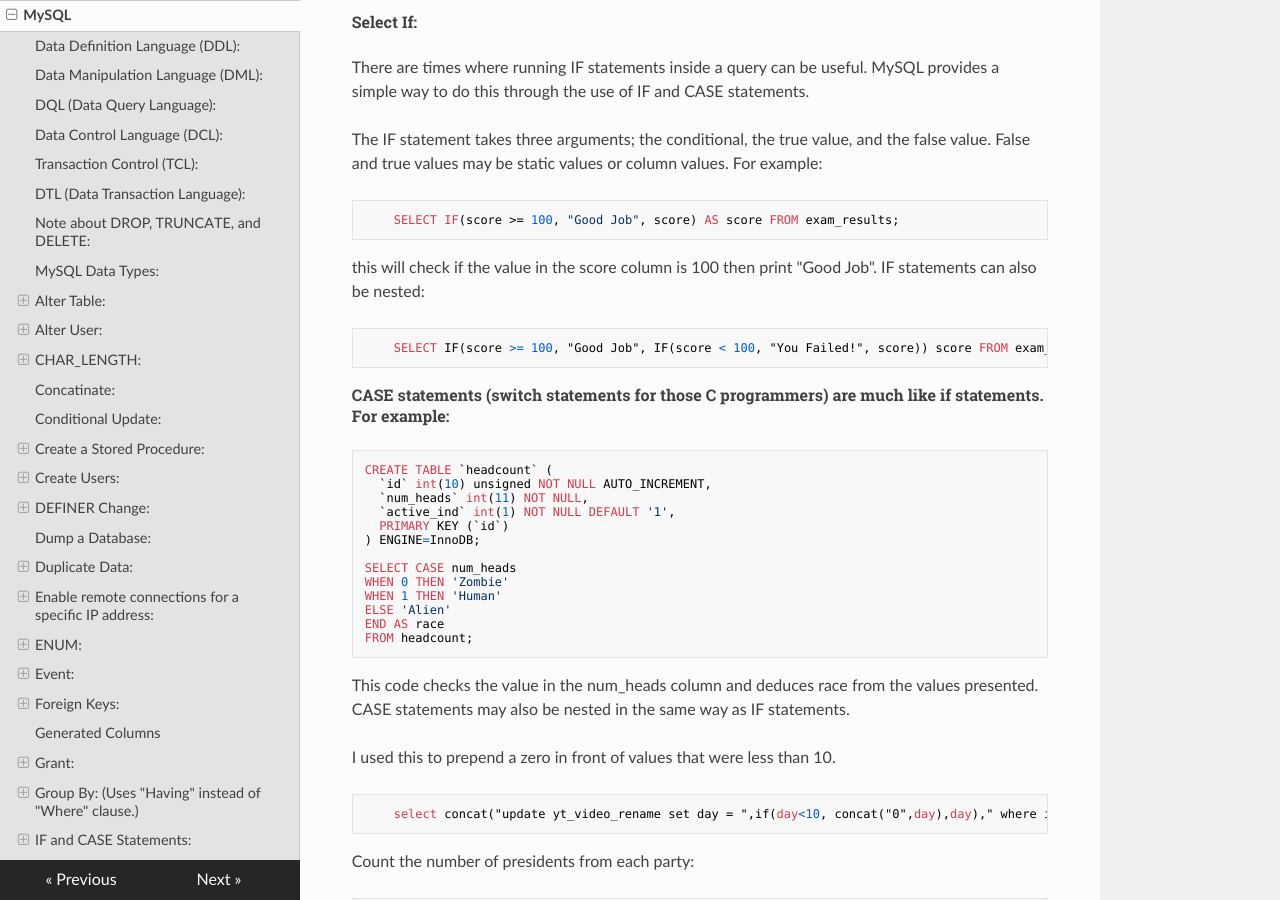
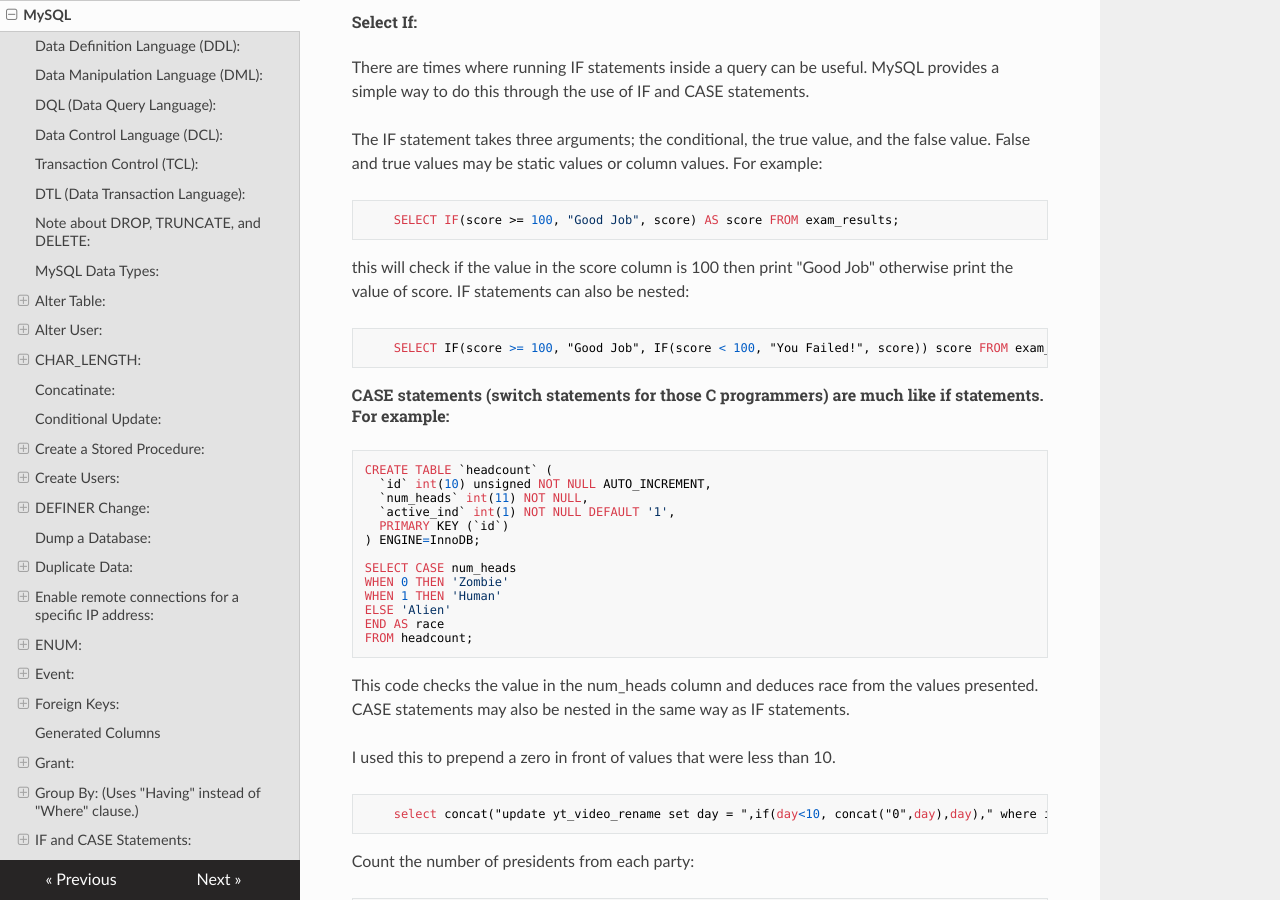
Before and after one commit to rldutch1/notes, an MkDocs documentation site: the page built from docs/mysql.md, in a window 1280 px wide and 900 px high, scrolled down 14416 px. Built offline with MkDocs 1.6.1, drawn with Linux system fonts in a browser that asks for light colours; nearby versions of some CDN libraries.

Commit message:
Minor change.

```diff
--- a/docs/mysql.md
+++ b/docs/mysql.md
@@ -720,7 +720,7 @@ The IF statement takes three arguments; the conditional, the true value, and the
 
 		SELECT IF(score >= 100, "Good Job", score) AS score FROM exam_results;
 
-this will check if the value in the score column is 100 then print "Good Job". IF statements can also be nested:
+this will check if the value in the score column is 100 then print "Good Job" otherwise print the value of score. IF statements can also be nested:
 
 		SELECT IF(score >= 100, "Good Job", IF(score < 100, "You Failed!", score)) score FROM exam_results;
 
```
